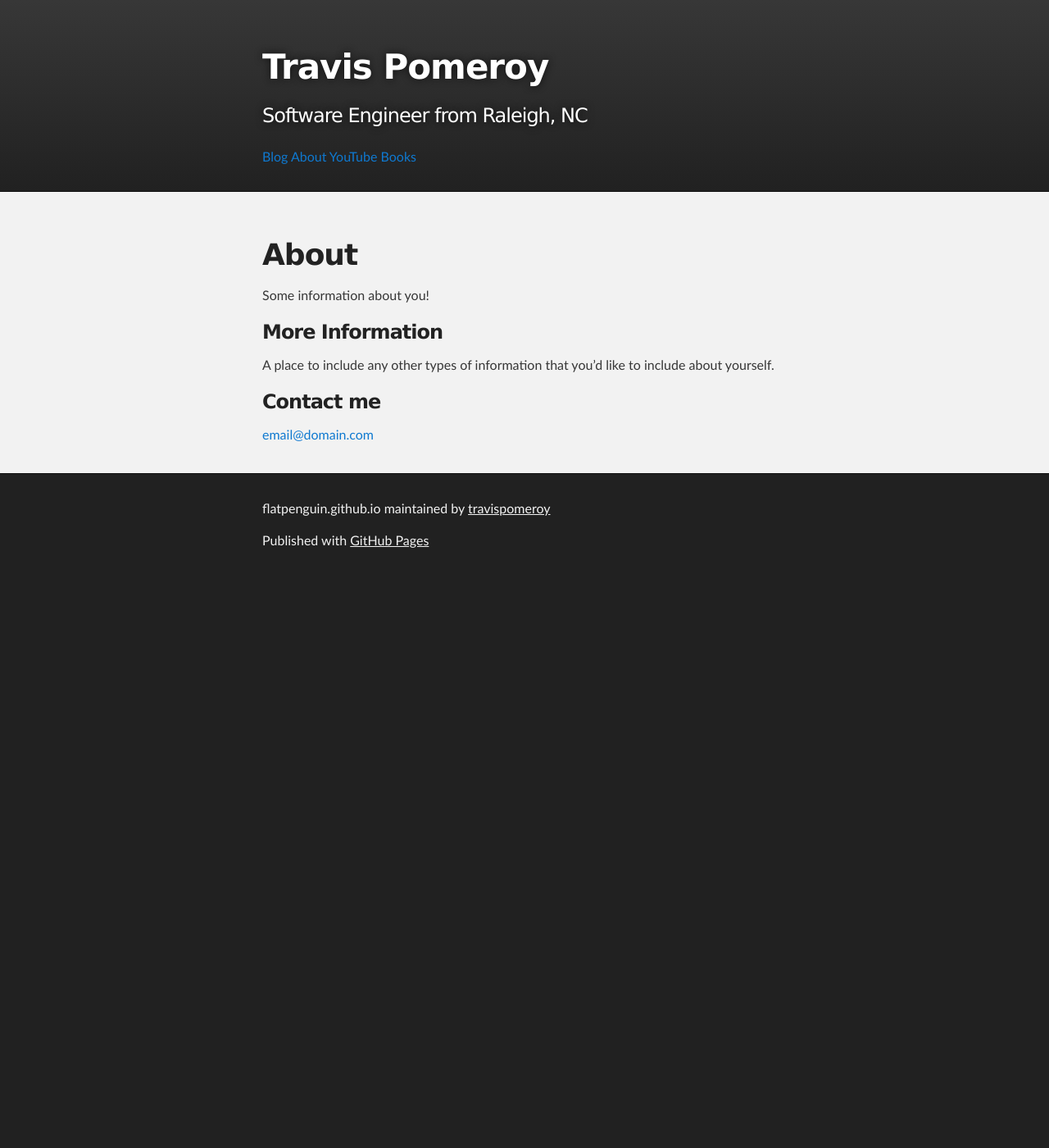
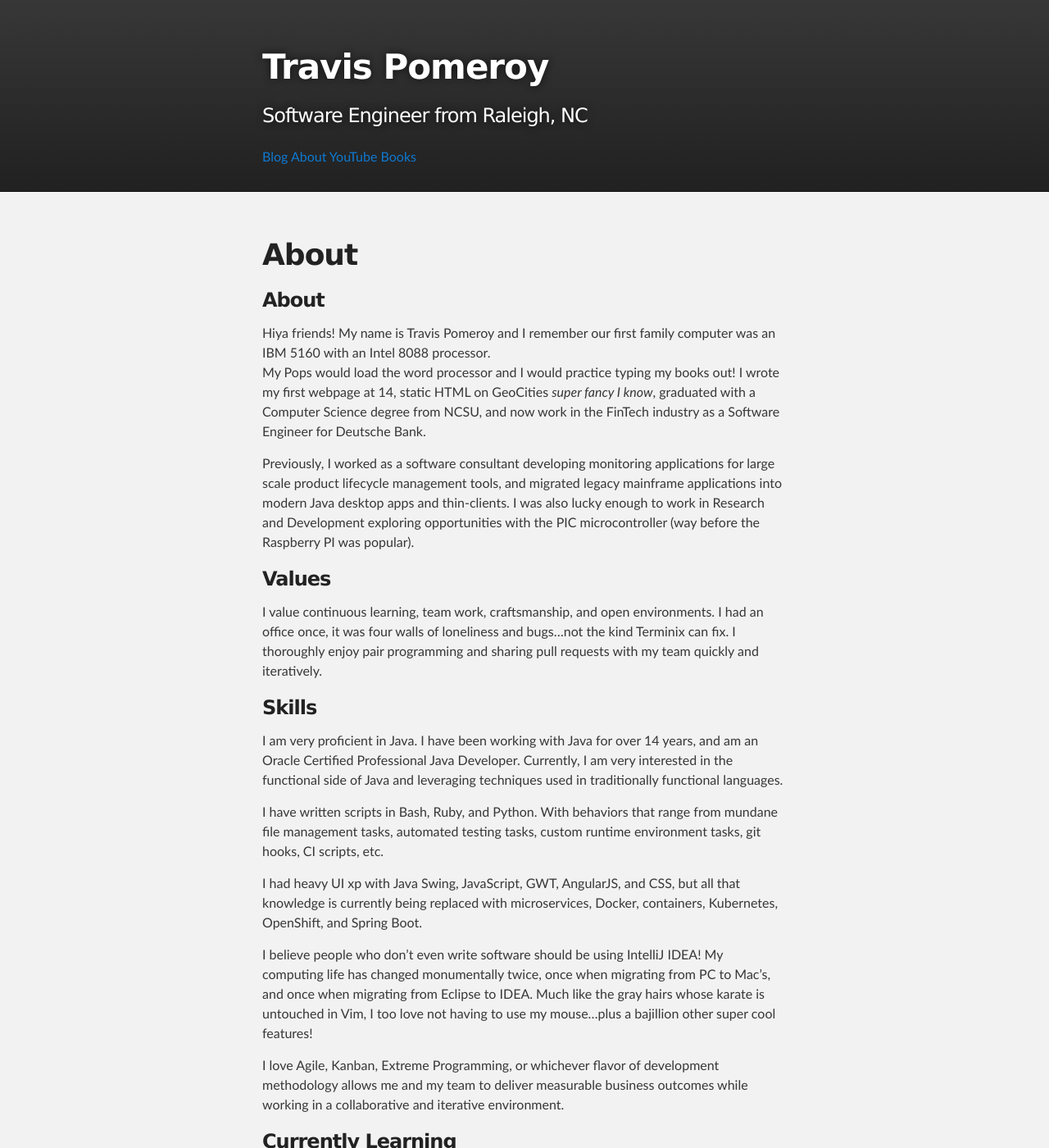
Before and after one commit to travispomeroy/flatpenguin.github.io, a Jekyll site: the page built from about.md, in a window 1280 px wide and 1400 px high. Shown: the whole window at 82% size. Built offline with Jekyll 4.4.1, drawn with Linux system fonts in a browser that asks for light colours; some of the changed text lies outside the part shown.

Commit message:
I am stupid dumb.  I put the about me section in my first blog post which was supposed to describe what I want to do on this blog.  It is late.  Go to bed.  Hindsight, you did figure out...that you already figured out...how to use markdown headers, so that's a solid.

```diff
--- a/about.md
+++ b/about.md
@@ -4,12 +4,63 @@ title: About
 permalink: /about/
 ---
 
-Some information about you!
+### About
 
-### More Information
+Hiya friends!  My name is Travis Pomeroy and I remember our first family computer was an IBM 5160 with an Intel 8088 processor.
+My Pops would load the word processor and I would practice typing my books out!  I wrote my first webpage at 14, static HTML on
+GeoCities *super fancy I know*, graduated with a Computer Science degree from NCSU, and now work in the FinTech industry
+as a Software Engineer for Deutsche Bank.
 
-A place to include any other types of information that you'd like to include about yourself.
+Previously, I worked as a software consultant developing monitoring applications for large scale product lifecycle management tools,
+and migrated legacy mainframe applications into modern Java desktop apps and thin-clients.  I was also lucky enough to work in
+Research and Development exploring opportunities with the PIC microcontroller (way before the Raspberry PI was popular).
+
+### Values
+I value continuous learning, team work, craftsmanship, and open environments.  I had an office once, it was four walls of
+loneliness and bugs...not the kind Terminix can fix.  I thoroughly enjoy pair programming and sharing pull requests with my
+team quickly and iteratively.
+
+### Skills
+I am very proficient in Java.  I have been working with Java for over 14 years, and am an Oracle Certified Professional Java
+Developer.  Currently, I am very interested in the functional side of Java and leveraging techniques used in traditionally functional
+languages.
+
+I have written scripts in Bash, Ruby, and Python.  With behaviors that range from mundane file management tasks, automated testing tasks,
+custom runtime environment tasks, git hooks, CI scripts, etc.
+
+I had heavy UI xp with Java Swing, JavaScript, GWT, AngularJS, and CSS, but all that knowledge is currently being replaced with
+microservices, Docker, containers, Kubernetes, OpenShift, and Spring Boot.
+
+I believe people who don't even write software should be using IntelliJ IDEA!  My computing life has changed monumentally twice, once when
+migrating from PC to Mac's, and once when migrating from Eclipse to IDEA.  Much like the gray hairs whose karate is untouched in Vim, I too
+love not having to use my mouse...plus a bajillion other super cool features!
+
+I love Agile, Kanban, Extreme Programming, or whichever flavor of development methodology allows me and my team to deliver measurable
+business outcomes while working in a collaborative and iterative environment.
+
+### Currently Learning
+* Microservices - how to test, build, and design 'em
+* Containers
+* Docker
+
+### Currently Reading
+Microservices by Sam Newman
+
+### Software Exemplars
+There are too many people to list who I admire and look up to within the software industry.  But there are just a few whose
+every presentation, every published word, or every twitter post, I am compelled to digest.  They are, in no particular order
+
+* Robert C Martin
+* Trisha Gee
+* John Ferguson Smart
+* Kent Beck
+* Joshua Bloch
+* Jessica Kerr
+* Dan North
+* Kevlin Henney
 
 ### Contact me
 
 [email@domain.com](mailto:email@domain.com)
+
+[Hypothesis of the Cosmic Egg](https://en.wikipedia.org/wiki/Georges_Lemaître)
```
Also changed, not shown: _posts/2018-4-26-Hypothesis-Of-The-Cosmic-Egg.md (+0 -57 lines).
